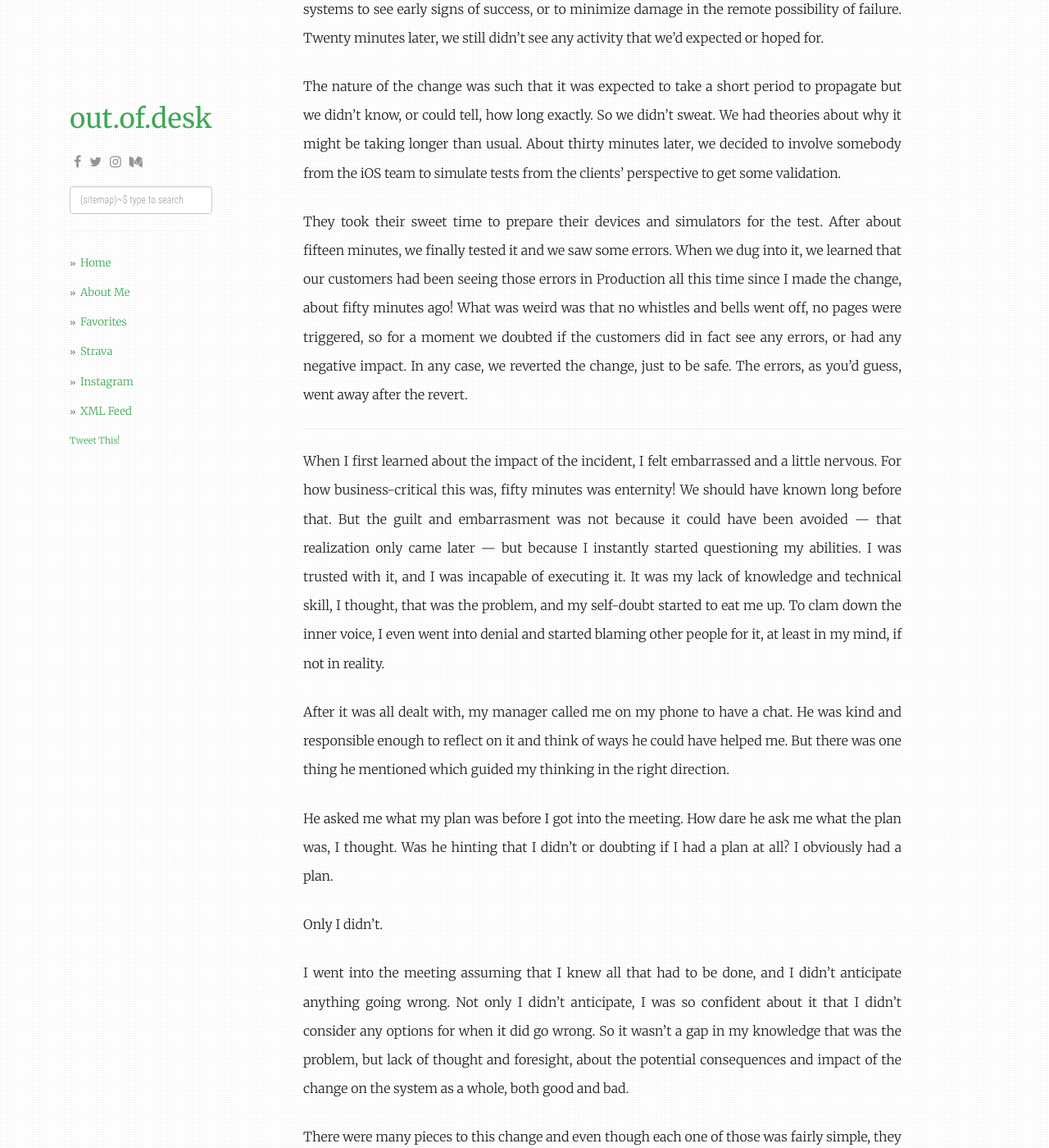
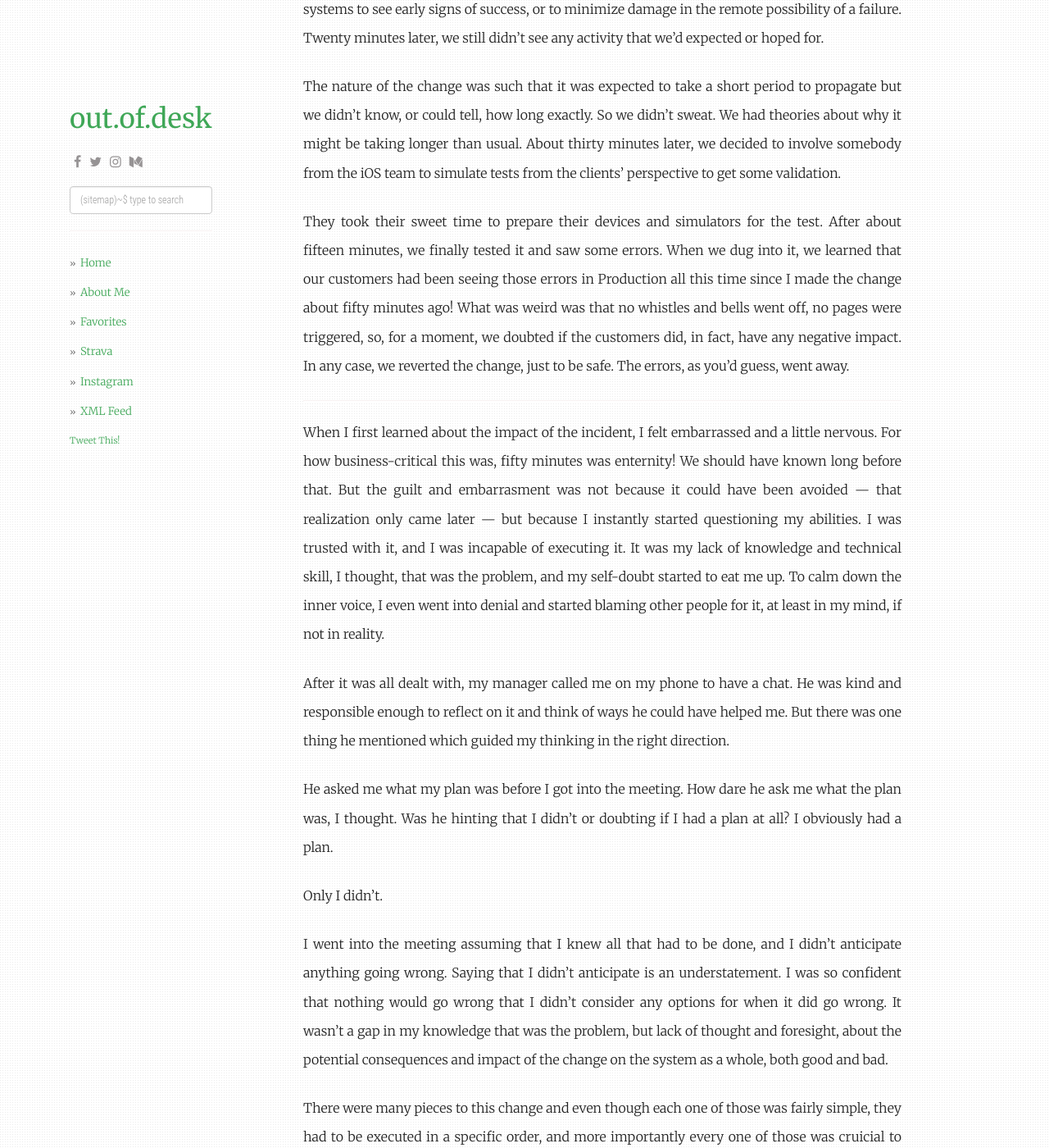
Before and after one commit to outofdesk/outofdesk.github.io, a Jekyll site: the page built from _posts/2020-06-27-simple-and-obvious.md, in a window 1280 px wide and 1400 px high, scrolled down 549 px. Shown: the whole window at 82% size. Built offline with Jekyll 4.4.1, drawn with Linux system fonts in a browser that asks for light colours; nearby versions of some CDN libraries; comment, search, counter and statistics services are not loaded; some of the changed text lies outside the part shown.

Commit message:
modifies simple and obvious

```diff
--- a/_posts/2020-06-27-simple-and-obvious.md
+++ b/_posts/2020-06-27-simple-and-obvious.md
@@ -9,17 +9,17 @@ image: ""
 
 One afternoon at work I had a meeting to release the last piece of a project that was meant to change the way our clients interacted with the backend systems. It was a fairly simple routing change at the load balancer and was expected to be done in a few minutes. Not all people invited were strictly required in the meeting, so while a few joined, others kept an eye on their respective systems for any potential misbehaviours and followed a Slack channel for constant updates.
 
-So there I was, talking with a few peple on the video call, and texting a couple more on the side.
+So there I was, talking with a few people on the video call, and texting a couple more on the side.
 
-Five minutes into the meeting, we did the change and shifted our attention to the monitoring systems to see early signs of success, or to minimize damage in the remote possibility of failure. Twenty minutes later, we still didn’t see any activity that we’d expected or hoped for.
+Five minutes into the meeting, we did the change and shifted our attention to the monitoring systems to see early signs of success, or to minimize damage in the remote possibility of a failure. Twenty minutes later, we still didn’t see any activity that we’d expected or hoped for.
 
 The nature of the change was such that it was expected to take a short period to propagate but we didn't know, or could tell, how long exactly. So we didn’t sweat. We had theories about why it might be taking longer than usual. About thirty minutes later, we decided to involve somebody from the iOS team to simulate tests from the clients’ perspective to get some validation.
 
-They took their sweet time to prepare their devices and simulators for the test. After about fifteen minutes, we finally tested it and we saw some errors. When we dug into it, we learned that our customers had been seeing those errors in Production all this time since I made the change, about fifty minutes ago! What was weird was that no whistles and bells went off, no pages were triggered, so for a moment we doubted if the customers did in fact see any errors, or had any negative impact. In any case, we reverted the change, just to be safe. The errors, as you’d guess, went away after the revert.
+They took their sweet time to prepare their devices and simulators for the test. After about fifteen minutes, we finally tested it and saw some errors. When we dug into it, we learned that our customers had been seeing those errors in Production all this time since I made the change about fifty minutes ago! What was weird was that no whistles and bells went off, no pages were triggered, so, for a moment, we doubted if the customers did, in fact, have any negative impact. In any case, we reverted the change, just to be safe. The errors, as you’d guess, went away.
 
 ---
 
-When I first learned about the impact of the incident, I felt embarrassed and a little nervous. For how business-critical this was, fifty minutes was enternity! We should have known long before that. But the guilt and embarrasment was not because it could have been avoided — that realization only came later — but because I instantly started questioning my abilities. I was trusted with it, and I was incapable of executing it. It was my lack of knowledge and technical skill, I thought, that was the problem, and my self-doubt started to eat me up. To clam down the inner voice, I even went into denial and started blaming other people for it, at least in my mind, if not in reality.
+When I first learned about the impact of the incident, I felt embarrassed and a little nervous. For how business-critical this was, fifty minutes was enternity! We should have known long before that. But the guilt and embarrasment was not because it could have been avoided — that realization only came later — but because I instantly started questioning my abilities. I was trusted with it, and I was incapable of executing it. It was my lack of knowledge and technical skill, I thought, that was the problem, and my self-doubt started to eat me up. To calm down the inner voice, I even went into denial and started blaming other people for it, at least in my mind, if not in reality.
 
 After it was all dealt with, my manager called me on my phone to have a chat. He was kind and responsible enough to reflect on it and think of ways he could have helped me. But there was one thing he mentioned which guided my thinking in the right direction.
 
@@ -27,21 +27,21 @@ He asked me what my plan was before I got into the meeting. How dare he ask me w
 
 Only I didn’t.
 
-I went into the meeting assuming that I knew all that had to be done, and I didn’t anticipate anything going wrong. Not only I didn't anticipate, I was so confident about it that I didn't consider any options for when it did go wrong. So it wasn’t a gap in my knowledge that was the problem, but lack of thought and foresight, about the potential consequences and impact of the change on the system as a whole, both good and bad.
+I went into the meeting assuming that I knew all that had to be done, and I didn’t anticipate anything going wrong. Saying that I didn't anticipate is an understatement. I was so confident that nothing would go wrong that I didn't consider any options for when it did go wrong. It wasn’t a gap in my knowledge that was the problem, but lack of thought and foresight, about the potential consequences and impact of the change on the system as a whole, both good and bad.
 
-There were many pieces to this change and even though each one of those was fairly simple, they had to be executed in a specific order, and more importantly was one was cruicial to the success. And because of their fragmented nature, it was really easy to miss a couple of steps and roll down the metaphorical stairs.
+There were many pieces to this change and even though each one of those was fairly simple, they had to be executed in a specific order, and more importantly every one of those was cruicial to the success. And because of their fragmented nature, it was really easy to miss a couple of steps and roll down the metaphorical stairs.
 
-Atul Gawande, in his book [The Checklist Manifesto: How to Get Things Right](https://www.amazon.com/Checklist-Manifesto-How-Things-Right/dp/0312430000), mentions an essay from the 1970s by philosophers Samuel Gorovitz and Alasdair MacIntyre, which talks about human fallibility. One reason they talk about is “necessary fallibility”, which is when things go wrong because they’re beyond our capacity to control. These, by definition, can’t be prevented from happening.
+Atul Gawande, in his book [The Checklist Manifesto: How to Get Things Right](https://www.amazon.com/Checklist-Manifesto-How-Things-Right/dp/0312430000), mentions an essay from the 1970s by philosophers Samuel Gorovitz and Alasdair MacIntyre, which talks about human fallibility. One reason they talk about for why things go wrong is “necessary fallibility”, which is when they’re beyond our capacity to control. These, by definition, can’t be prevented from happening.
 
-But he identifies two other reasons for why things go wrong — *ignorance*, the gaps in our knowledge, and *ineptitude*, our failure to apply the knowledge correctly.
+But he identifies two other reasons — *ignorance*, the gaps in our knowledge, and *ineptitude*, our failure to apply the knowledge correctly.
 
 Ignorance, if we’re willing to learn, can be reduced over time; the more time we put into something, the more we learn about it, the more knowledge we gain. But competence is something that doesn’t build over time. Getting rid of ineptitude, in other words, building competence, requires discipline, patience, and deliberate practice. In fact, there’s a case to be made that the more knowledge we possess, the more likely it is to blind ourselves to a holistic, systems thinking approach unless we’re constantly reevaluating ourselves.
 
-Despite having the necessary knowledge to execute the task at hand, I had failed to come up with a plan, a checklist of things that I should have had in place before I jumped on it. But my mistake had a meta nature to it. I knew the importance of checklists, but had failed to put that knowledge too, into practice, which made me aware of the difference between theory and practice.
+Despite having the necessary knowledge to execute the task at hand, I had failed to come up with a plan, a checklist of things that I should have had in place before I jumped on it. But my mistake had a meta nature to it. I knew the importance of checklists, but had failed to put that knowledge too, which made me aware of the difference between theory and practice.
 
 ---
 
-After this incident, I finally started taking the idea of checklists, the habit of note-taking, seriously. I especially note things that seem simple and obvious, because those are the things that are likely to be missed, by everybody. If there’s one thing I’ve learned from my experience is that things that seem simple and obvious, are not necessarily easy and not so obvious.
+After the incident, I finally started taking the idea of checklists, the habit of note-taking, seriously. I especially note things that seem simple and obvious, because those are the ones that are likely to be missed, by everybody. If there’s one thing I’ve learned from my experience is that things that seem simple and obvious, are not necessarily easy and not so obvious.
 
 ---
 
```
Also changed, not shown: 3 other files.
